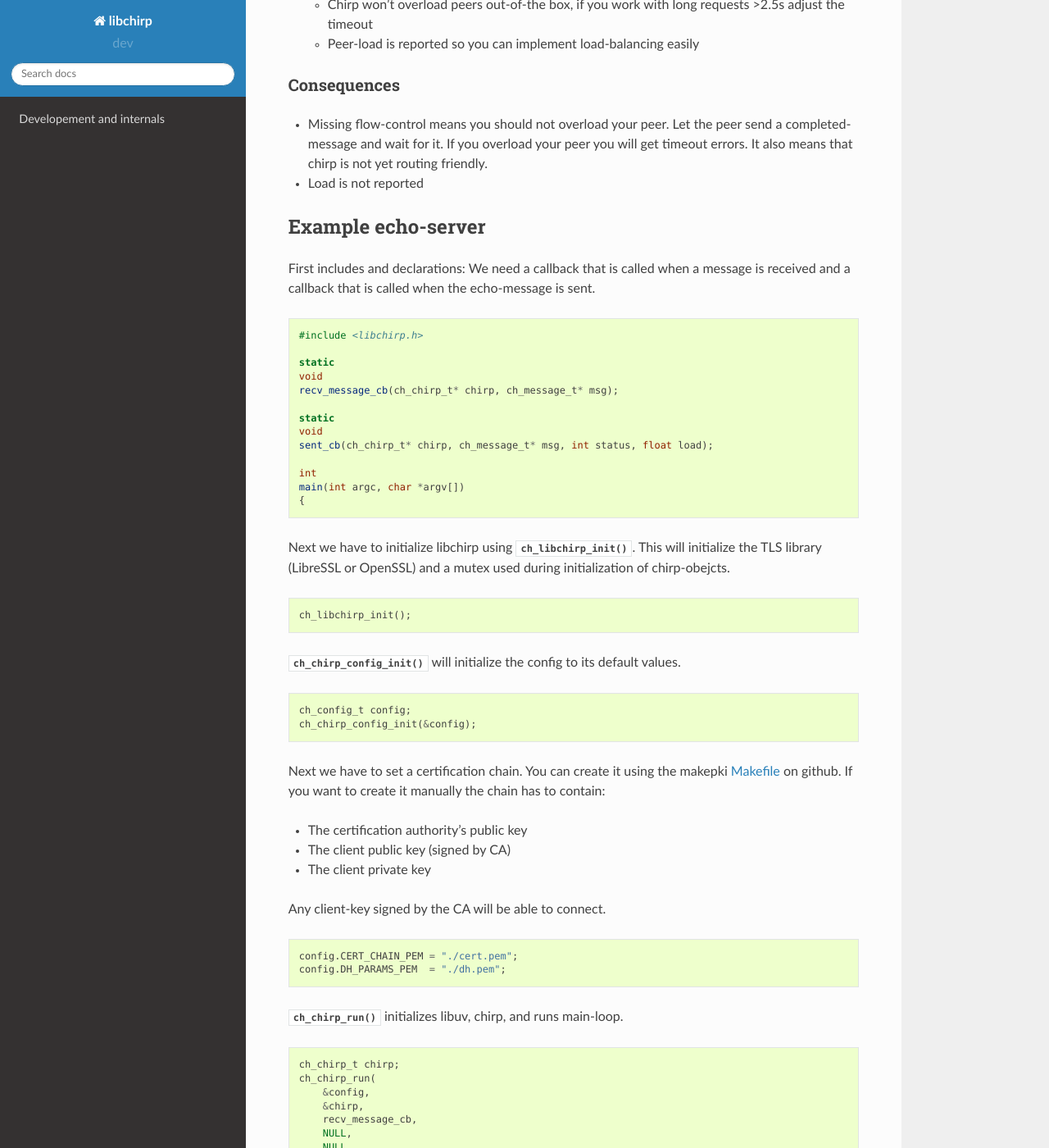
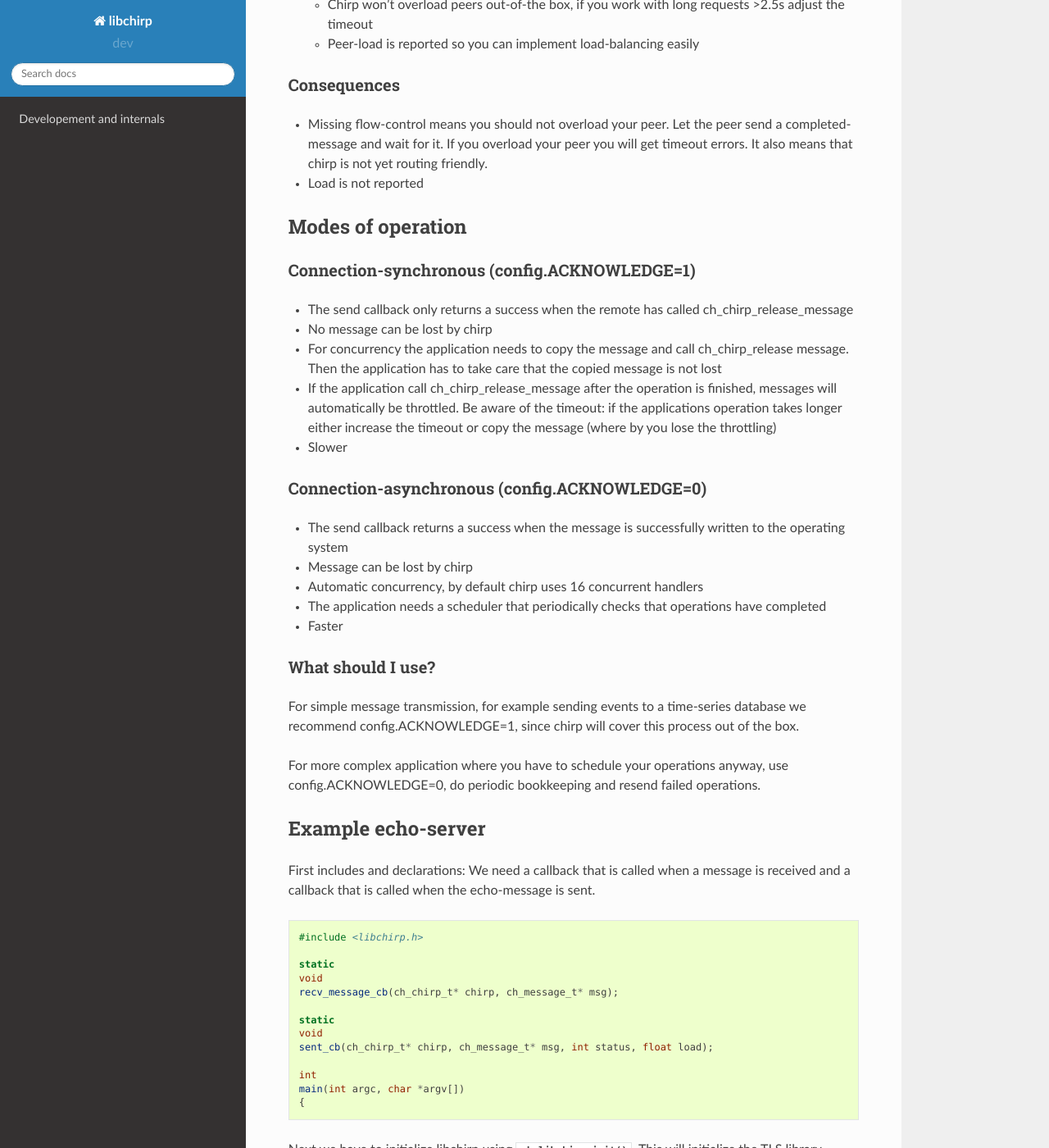
Before and after one commit to winged/chirp, a Sphinx documentation site: the page built from doc/index.rst, in a window 1280 px wide and 1400 px high, scrolled down 710 px. Shown: the whole window at 82% size. Built offline with Sphinx 7.4.7 and the Read the Docs theme 2.0.0, drawn with Linux system fonts in a browser that asks for light colours; pages that are not in the unit, such as notebooks, are missing from menus.

Commit message:
Document new findings about chirp
Something dramatic has changed with the last PR: config.ACKNOWLEDGE=1 is
connection-synchronous. Its not possible to have limited resources,
acknowledge and be asynchronous (deadlocks). The python prototype used
dynamic resources and didn't have that problem. But I thought about it a
lot and this is much more predicable and problems in the python
prototype disappear: we don't need retry and flow-control.

```diff
--- a/doc/index.rst
+++ b/doc/index.rst
@@ -50,6 +50,55 @@ Consequences
   get timeout errors. It also means that chirp is not yet routing friendly.
 
 * Load is not reported
+
+Modes of operation
+==================
+
+Connection-synchronous (config.ACKNOWLEDGE=1)
+---------------------------------------------
+
+* The send callback only returns a success when the remote has called
+  ch_chirp_release_message
+
+* No message can be lost by chirp
+
+* For concurrency the application needs to copy the message and call
+  ch_chirp_release message. Then the application has to take care that the
+  copied message is not lost
+
+* If the application call ch_chirp_release_message after the operation is
+  finished, messages will automatically be throttled. Be aware of the timeout:
+  if the applications operation takes longer either increase the timeout or copy
+  the message (where by you lose the throttling)
+
+* Slower
+
+Connection-asynchronous (config.ACKNOWLEDGE=0)
+----------------------------------------------
+
+* The send callback returns a success when the message is successfully written to
+  the operating system
+
+* Message can be lost by chirp
+
+* Automatic concurrency, by default chirp uses 16 concurrent handlers
+
+* The application needs a scheduler that periodically checks that operations
+  have completed
+
+* Faster
+
+What should I use?
+------------------
+
+For simple message transmission, for example sending events to a time-series
+database we recommend config.ACKNOWLEDGE=1, since chirp will cover this process
+out of the box.
+
+For more complex application where you have to schedule your operations anyway,
+use config.ACKNOWLEDGE=0, do periodic bookkeeping and resend failed
+operations.
+
 
 Example echo-server
 ===================
```
Also changed, not shown: 1 other file.
